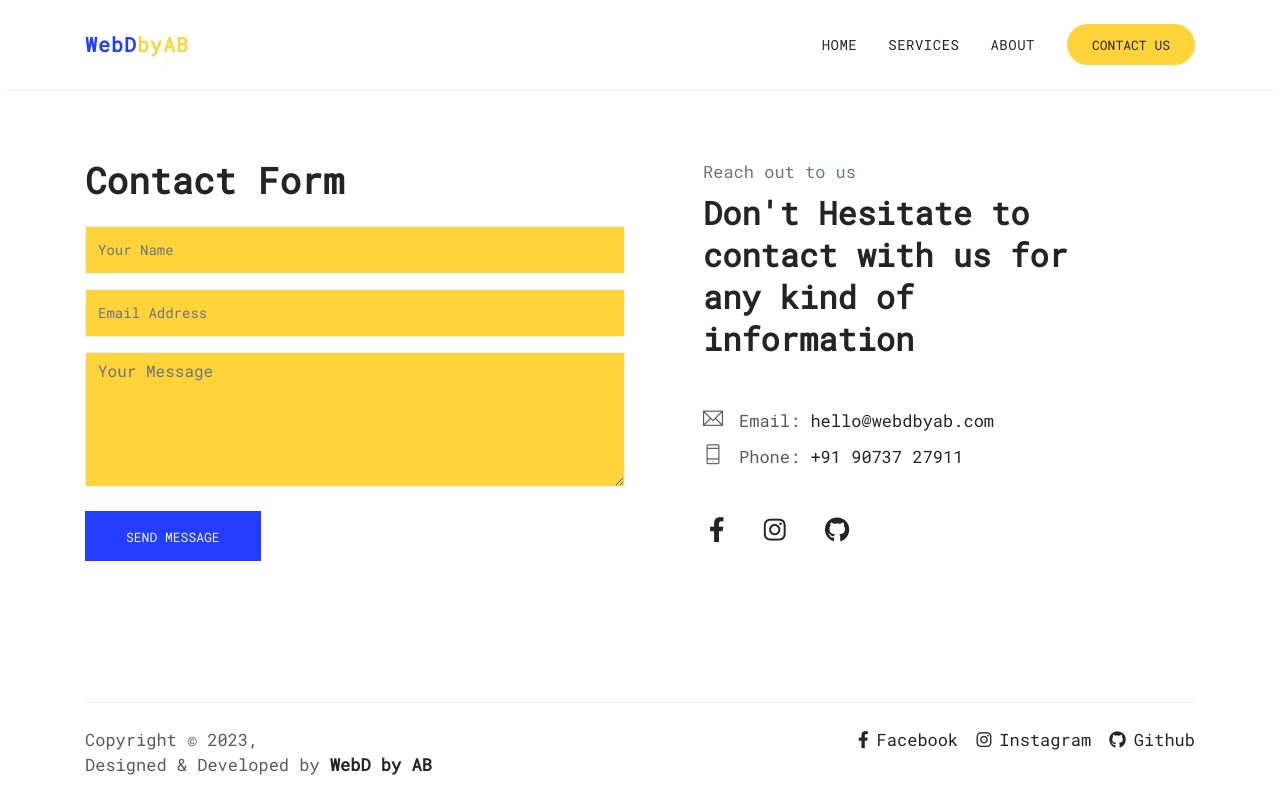
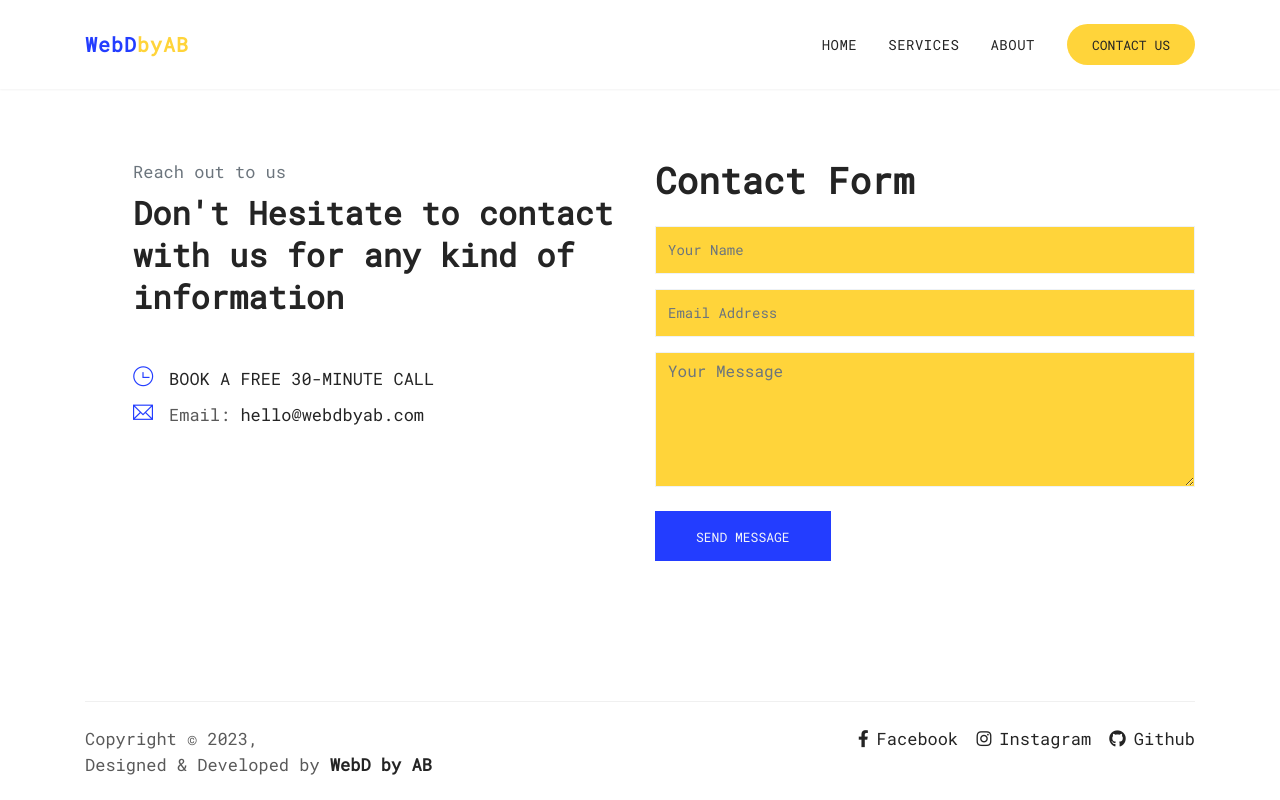
Before and after one commit to Web-D-By-AB/Web-D-By-AB, a website: page theme/contact.html in a window 1280 px wide. Drawn offline with nearby package versions, Linux system fonts and the light colour scheme.

Commit message:
Add Calendly Link

```diff
--- a/source/scss/_common.scss
+++ b/source/scss/_common.scss
@@ -116,8 +116,11 @@ input[type="email"],input[type="password"],input[type="text"],input[type="tel"]{
 }
 
 
+
+
 .btn.active:focus, .btn:active:focus, .btn:focus {
   outline: 0;
+  color: #FFF;
 }
 
 
--- a/theme/contact.html
+++ b/theme/contact.html
@@ -86,8 +86,41 @@
 
 <!-- contact form start -->
 <section class="contact-form-wrap section">
+
 	<div class="container">
+
 		<div class="row">
+			<div class="col-lg-6 col-sm-12">
+				<div class="contact-content pl-lg-5 mt-5 mt-lg-0">
+					<span class="text-muted">Reach out to us</span>
+					<h2 class="mb-5 mt-2">Don't Hesitate to contact with us for any kind of information</h2>
+
+					<ul class="address-block list-unstyled">
+						<!-- <li>
+							<i class="ti-direction mr-3"></i>Kolkata, India
+						</li> -->
+						<li>
+							<i class="ti-time mr-3 color-one"></i><a href="https://calendly.com/webdbyab/say-hi" target="_blank" rel="noopener noreferrer">BOOK A FREE 30-MINUTE CALL</a>
+						</li>
+						<li>
+							<i class="ti-email mr-3 color-one"></i>Email: <a href="mailto:hello@webdbyab.com?subject=Hello%20there!&body=Hello!%20I%20want%20to%20talk%20about%20...">hello@webdbyab.com</a>
+						</li>
+
+					</ul>
+
+					<!-- <ul class="social-icons list-inline mt-5">
+						<li class="list-inline-item">
+							<a href="https://www.facebook.com/webdbyab" target="_blank" rel="noopener noreferrer"><i class="fab fa-facebook-f"></i></a>
+						</li>
+						<li class="list-inline-item">
+							<a href="https://www.instagram.com/webdbyab/" target="_blank" rel="noopener noreferrer"><i class="fab fa-instagram"></i></a>
+						</li>
+						<li class="list-inline-item">
+							<a href="https://github.com/Web-D-By-AB/" target="_blank" rel="noopener noreferrer"><i class="fab fa-github"></i></a>
+						</li>
+					</ul> -->
+				</div>
+			</div>
 			<div class="col-lg-6 col-md-12 col-sm-12">
 				<form id="contact-form" class="contact__form" netlify>
 					<h3 class="text-md mb-4">Contact Form</h3>
@@ -102,37 +135,6 @@
 					</div>
 					<button class="btn btn-main" name="submit" type="submit">Send Message</button>
 				</form>
-			</div>
-
-			<div class="col-lg-5 col-sm-12">
-				<div class="contact-content pl-lg-5 mt-5 mt-lg-0">
-					<span class="text-muted">Reach out to us</span>
-					<h2 class="mb-5 mt-2">Don't Hesitate to contact with us for any kind of information</h2>
-
-					<ul class="address-block list-unstyled">
-						<!-- <li>
-							<i class="ti-direction mr-3"></i>Kolkata, India
-						</li> -->
-						<li>
-							<i class="ti-email mr-3"></i>Email: <a href="mailto:hello@webdbyab.com?subject=Hello%20there!&body=Hello!%20I%20want%20to%20talk%20about%20...">hello@webdbyab.com</a>
-						</li>
-						<li>
-							<i class="ti-mobile mr-3"></i>Phone: <a href="tel:09073727911">+91 90737 27911</a>
-						</li>
-					</ul>
-
-					<ul class="social-icons list-inline mt-5">
-						<li class="list-inline-item">
-							<a href="https://www.facebook.com/webdbyab" target="_blank" rel="noopener noreferrer"><i class="fab fa-facebook-f"></i></a>
-						</li>
-						<li class="list-inline-item">
-							<a href="https://www.instagram.com/webdbyab/" target="_blank" rel="noopener noreferrer"><i class="fab fa-instagram"></i></a>
-						</li>
-						<li class="list-inline-item">
-							<a href="https://github.com/Web-D-By-AB/" target="_blank" rel="noopener noreferrer"><i class="fab fa-github"></i></a>
-						</li>
-					</ul>
-				</div>
 			</div>
 		</div>
 	</div>
```
Also changed, not shown: source/contact.html (+33 -31 lines), source/index.html (+2 -3 lines), theme/index.html (+2 -3 lines), theme/css/style.css, 1 other file.
